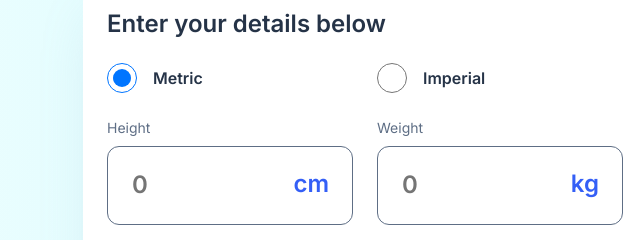
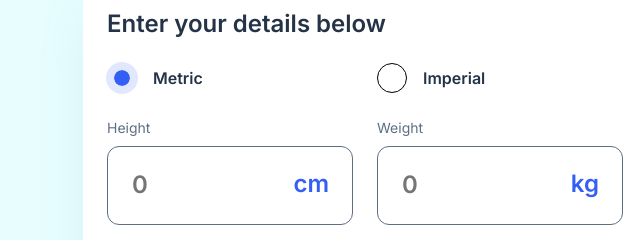
Before and after one commit to Joshk7/bmi-calculator, a plain HTML site: page index.html in a window 1280 px wide. Shown: the part 174-414 px from the top of the page, 549-1189 px from the left. Drawn offline with Linux system fonts and the light colour scheme.

```diff
--- a/style.css
+++ b/style.css
@@ -68,6 +68,10 @@
     margin-inline: auto;
 }
 
+input {
+    outline-color: var(--blue-500);
+}
+
 /* Chrome, Safari, Edge, Opera */
 input::-webkit-outer-spin-button,
 input::-webkit-inner-spin-button {
@@ -78,6 +82,40 @@
 /* Firefox */
 input[type="number"] {
     -moz-appearance: textfield;
+}
+
+input[type="radio"] {
+    -webkit-appearance: none;
+    appearance: none;
+    background-color: #fff;
+    margin: 0;
+    font: inherit;
+    color: currentColor;
+    width: 1.875rem;
+    height: 1.875rem;
+    border: 0.05rem solid black;
+    border-radius: 50%;
+    display: grid;
+    place-content: center;
+}
+
+input[type="radio"]:checked {
+    border: none;
+}
+
+input[type="radio"]::before {
+    content: "";
+    width: 2rem;
+    height: 2rem;
+    border-radius: 50%;
+    transform: scale(0);
+    transition: 120ms transform ease-in-out;
+    box-shadow: inset 1.5rem 1.5rem var(--blue-500);
+    border: 0.5rem solid var(--blue-100);
+}
+
+input[type="radio"]:checked::before {
+    transform: scale(1);
 }
 
 .calculator {
```
